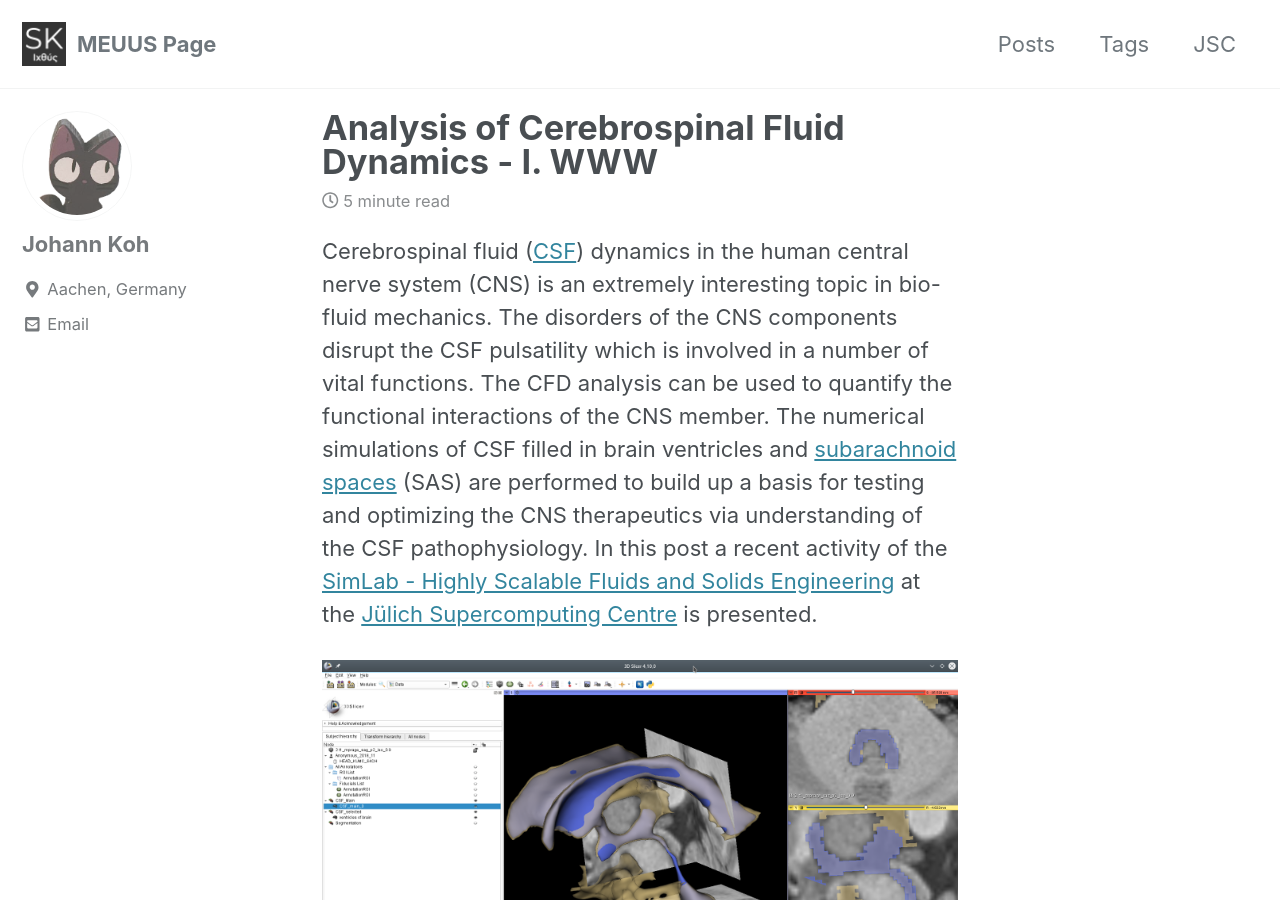
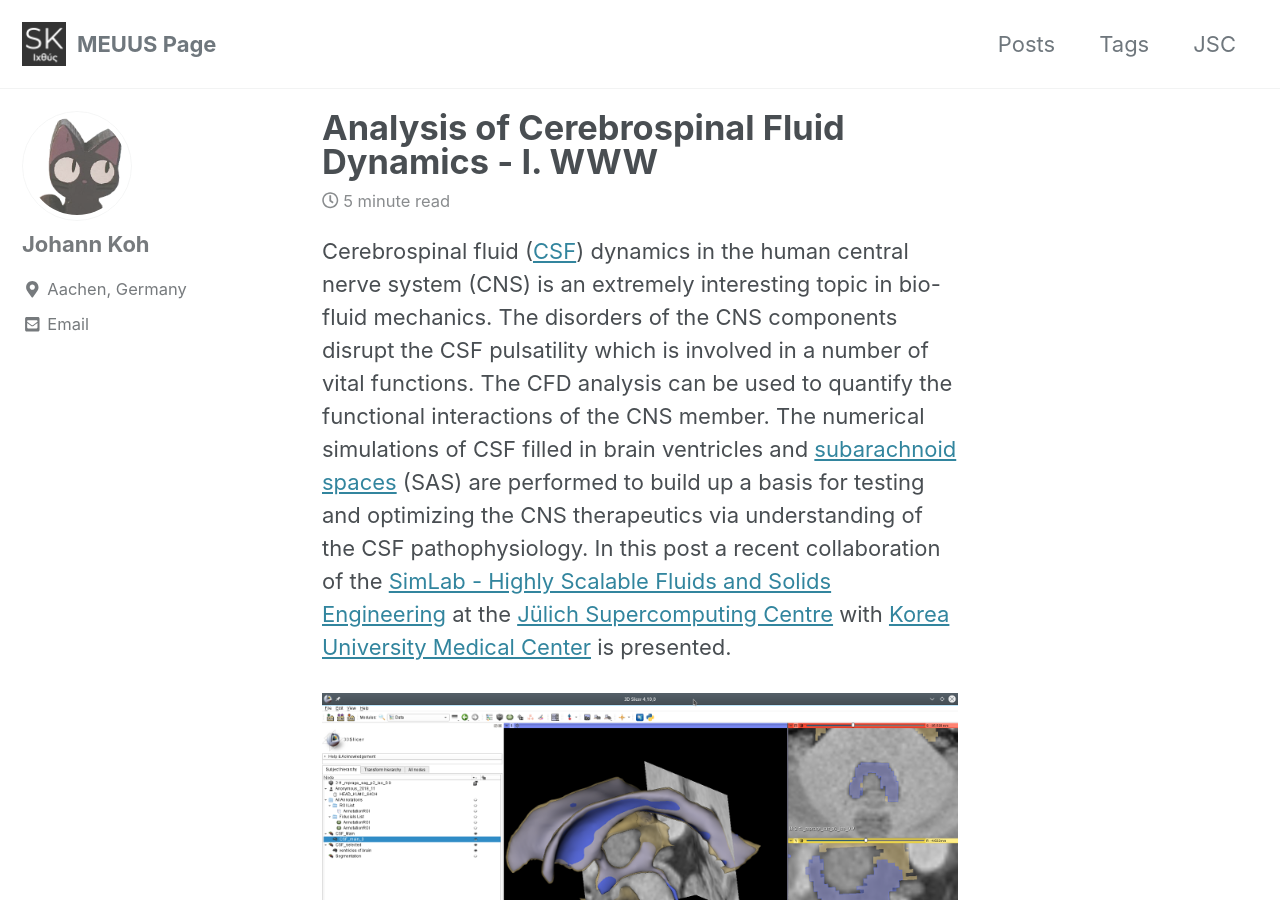
Before and after one commit to meuus/meuus.github.io, a Jekyll site: the page built from _posts/2019-04-16-csfwww.md, in a window 1280 px wide and 900 px high. Built offline with Jekyll 4.4.1, drawn with Linux system fonts in a browser that asks for light colours; cached includes are drawn as plain includes; formulas are drawn with MathJax 3.

Commit message:
modified:   _posts/2019-04-16-csfwww.md 	modified:   _posts/2019-05-09-csflbm.md

```diff
--- a/_posts/2019-04-16-csfwww.md
+++ b/_posts/2019-04-16-csfwww.md
@@ -14,9 +14,10 @@ be used to quantify the functional interactions of the CNS member. The
 numerical simulations of CSF filled in brain ventricles and
 [subarachnoid spaces][saswiki] (SAS) are performed to build up a basis for
 testing and optimizing the CNS therapeutics via understanding of the
-CSF pathophysiology. In this post a recent activity of the
+CSF pathophysiology. In this post a recent collaboration of the
 [SimLab - Highly Scalable Fluids and Solids Engineering](https://www.jara.org/de/forschung/center-for-simulation-and-data-sciences/simulation-laboratories/highly-scalable-fluids-and-solids-engineering "SLFSE at JSC")
-at the [J&uuml;lich Supercomputing Centre][jsc-link] is presented.
+at the [J&uuml;lich Supercomputing Centre][jsc-link]
+with [Korea University Medical Center][kumc-link] is presented.
 
 ![](/assets/images/2019-04-16-fig-2.png "3D-Slicer segments of human brain ventricles")
 
@@ -146,6 +147,8 @@ achieved by coarser meshes.
 
 
 [jsc-link]: http://www.fz-juelich.de/ias/jsc/EN/Home/home_node.html "Jülich Supercomputing Centre"
+[kumc-link]: http://www.kumc.or.kr/language/ENG/main/index.do "Korea University Medical Center"
+
 [csfwiki]: https://en.wikipedia.org/wiki/Cerebrospinal_fluid "Cerebrospinal Fluids"
 [saswiki]: https://en.wikipedia.org/wiki/Meninges "Subarachnoid Spaces"
 
```
Also changed, not shown: _posts/2019-05-09-csflbm.md (+5 -2 lines).
